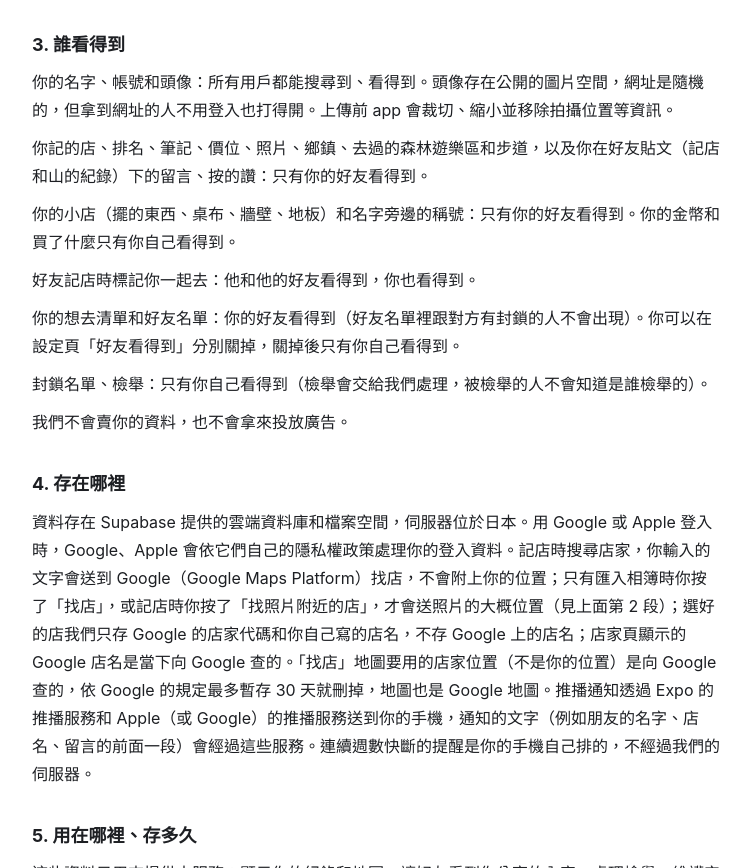
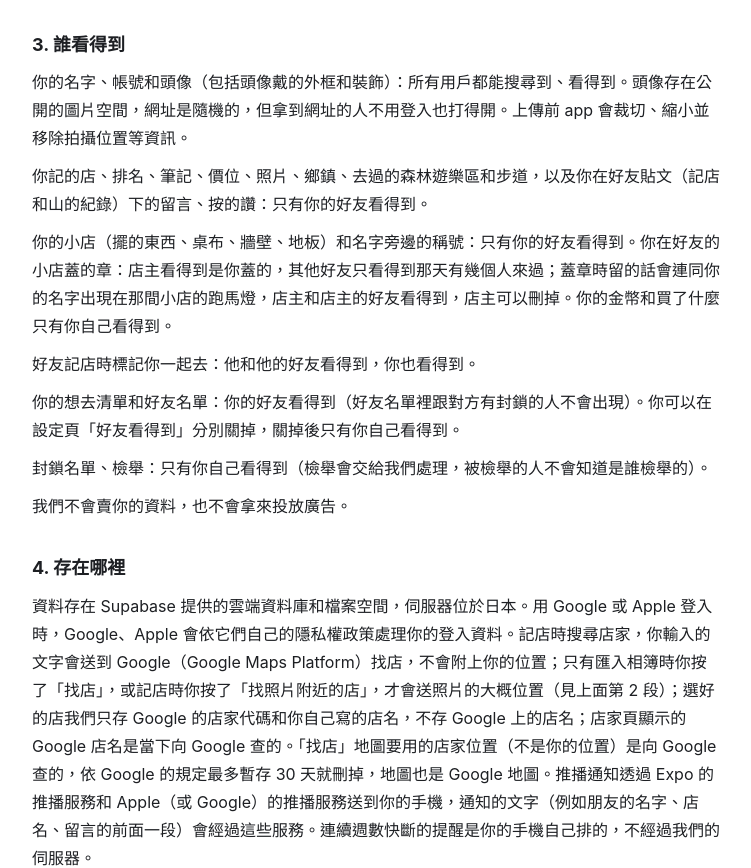
Before and after one commit to honglaouo/eat368-legal, a plain HTML site: page privacy.html in a window 1280 px wide. Shown: the part 1338-2206 px from the top of the page, without its empty margins (264-1015 px from the left). Drawn offline with Linux system fonts and the light colour scheme.

Commit message:
更新條款

```diff
--- a/privacy.html
+++ b/privacy.html
@@ -44,9 +44,9 @@ footer { margin-top: 48px; padding-top: 16px; border-top: 1px solid var(--line);
 <p>匯入相簿時，手機也會辨識照片裡是不是食物，把同一天、同一個地方的食物照分成一組，列給你選是哪間店。辨識都在手機上完成，照片不會上傳。你按某一組的「找店」時，那組照片的大概位置會送到 Google（Google Maps Platform），查附近的餐廳；沒按就不會送。記店時先放了照片的話，你按「找照片附近的店」，那張照片的大概位置也會這樣送到 Google 查附近的餐廳；沒按就不會送。這些位置不會存在我們的伺服器，你按過「略過」的那幾組只記在你的手機上。</p>
 <p>只有你自己挑來放上去或在 app 裡直接拍的照片才會上傳（記店的照片，和你選擇放上去的森林遊樂區、步道的照片，包括匯入相簿時勾著放上去的）；用來判斷去過哪裡的照片，你沒選擇放上去就不會上傳。在 app 裡拍的照片，你選擇「存到相簿」才會存進你的相簿。上傳前 app 會縮小照片，並移除照片裡的拍攝位置等資訊（EXIF）。</p>
 <h2>3. 誰看得到</h2>
-<p>你的名字、帳號和頭像：所有用戶都能搜尋到、看得到。頭像存在公開的圖片空間，網址是隨機的，但拿到網址的人不用登入也打得開。上傳前 app 會裁切、縮小並移除拍攝位置等資訊。</p>
+<p>你的名字、帳號和頭像（包括頭像戴的外框和裝飾）：所有用戶都能搜尋到、看得到。頭像存在公開的圖片空間，網址是隨機的，但拿到網址的人不用登入也打得開。上傳前 app 會裁切、縮小並移除拍攝位置等資訊。</p>
 <p>你記的店、排名、筆記、價位、照片、鄉鎮、去過的森林遊樂區和步道，以及你在好友貼文（記店和山的紀錄）下的留言、按的讚：只有你的好友看得到。</p>
-<p>你的小店（擺的東西、桌布、牆壁、地板）和名字旁邊的稱號：只有你的好友看得到。你的金幣和買了什麼只有你自己看得到。</p>
+<p>你的小店（擺的東西、桌布、牆壁、地板）和名字旁邊的稱號：只有你的好友看得到。你在好友的小店蓋的章：店主看得到是你蓋的，其他好友只看得到那天有幾個人來過；蓋章時留的話會連同你的名字出現在那間小店的跑馬燈，店主和店主的好友看得到，店主可以刪掉。你的金幣和買了什麼只有你自己看得到。</p>
 <p>好友記店時標記你一起去：他和他的好友看得到，你也看得到。</p>
 <p>你的想去清單和好友名單：你的好友看得到（好友名單裡跟對方有封鎖的人不會出現）。你可以在設定頁「好友看得到」分別關掉，關掉後只有你自己看得到。</p>
 <p>封鎖名單、檢舉：只有你自己看得到（檢舉會交給我們處理，被檢舉的人不會知道是誰檢舉的）。</p>
```
